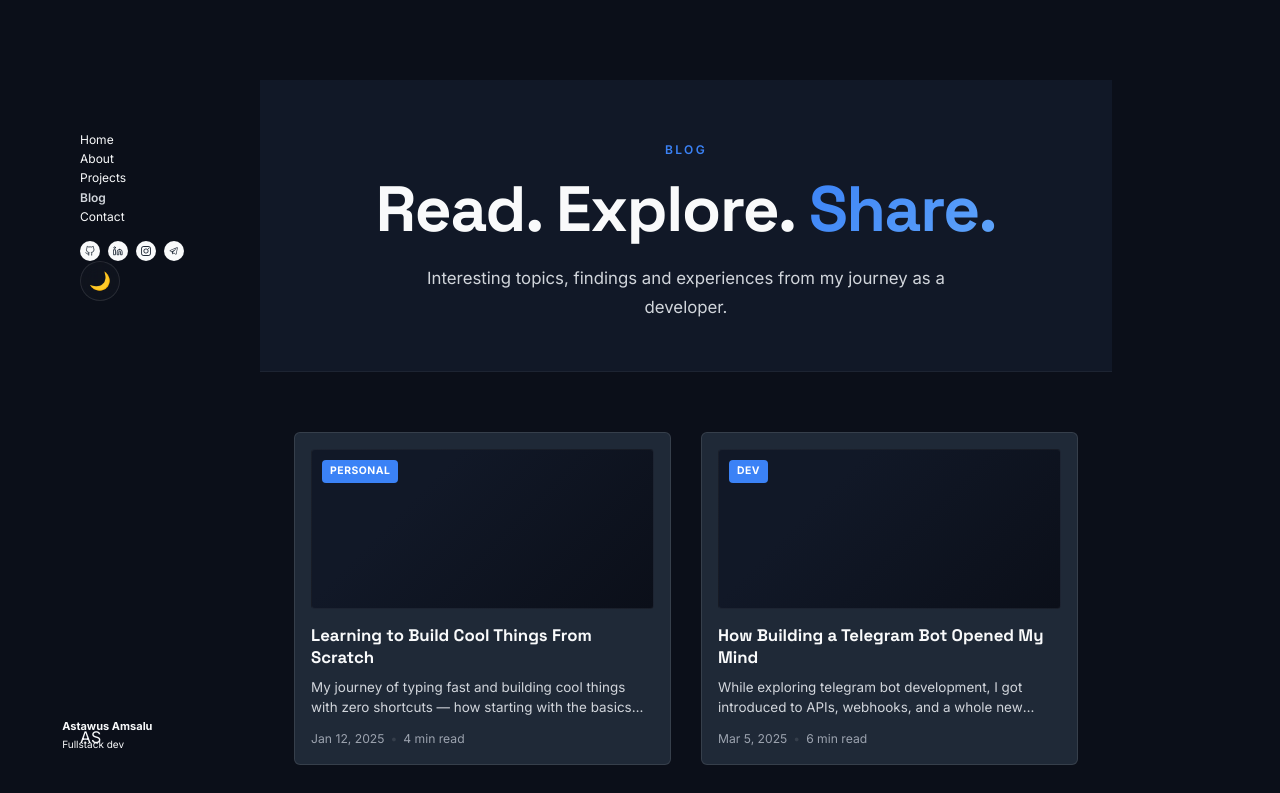
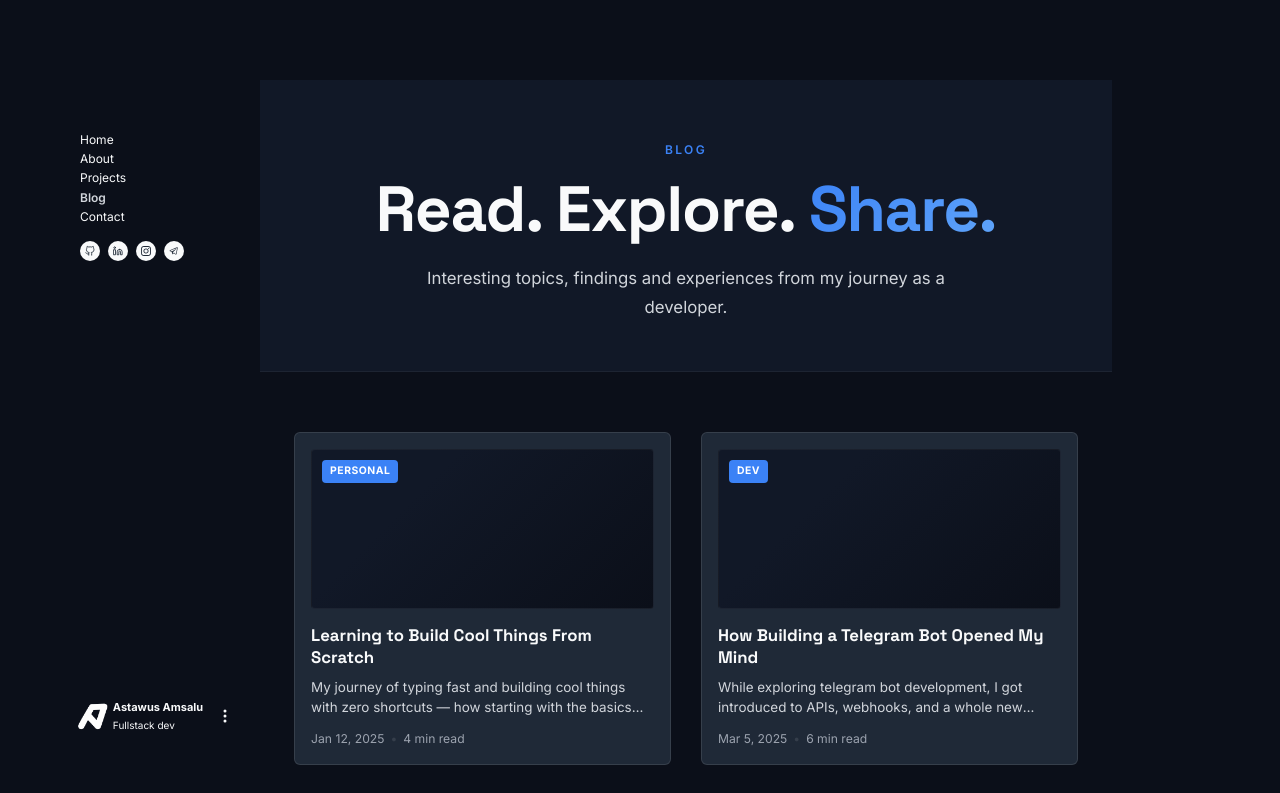
Before and after one commit to Zking4ever/Zking4ever, a React (Vite) app in the folder Portfolio(React)/: page /blog in a window 1280 px wide. Shown: the top 793 px of the page. Built offline with nearby package versions, Linux system fonts and the light colour scheme.

Commit message:
enhanced header with theme toggle and updated logo; added fadeInRight animation

```diff
--- a/Portfolio(React)/src/components/Header.css
+++ b/Portfolio(React)/src/components/Header.css
@@ -19,6 +19,13 @@
   gap: 6px;
   position: absolute;
   bottom: 15px;
+  padding-left: 15px;
+  border-radius: var(--radius-pill);
+  transform: translateX(-15px);
+  cursor: pointer;
+}
+.header-logo:hover {
+  background: var(--bg-card-hover);
 }
 .header-logo img{
   width: 72px;
@@ -41,6 +48,9 @@
   font-size: 11px;
   overflow: visible;
   text-wrap-mode: nowrap;
+}
+.header-logo .icon{
+  transform: translateX(-37px);
 }
 
 .nav-link {
@@ -94,9 +104,6 @@
 }
 
 /* ===== THEME PICKER ===== */
-.theme-picker {
-  position: relative;
-}
 
 .theme-btn {
   width: 40px;
@@ -121,8 +128,7 @@
 
 .theme-dropdown {
   position: absolute;
-  top: calc(100% + 10px);
-  right: 0;
+  left: 100%;
   background: var(--bg-card);
   border: 1px solid var(--border-medium);
   border-radius: var(--radius-md);
@@ -130,9 +136,8 @@
   min-width: 130px;
   box-shadow: var(--shadow-lg);
   display: flex;
-  flex-direction: column;
   gap: 4px;
-  animation: fadeInUp 0.2s ease;
+  animation: fadeInRight 0.2s ease;
   z-index: 10;
 }
 
@@ -159,7 +164,7 @@
 
 .theme-option--active {
   background: rgba(124,106,255,0.12);
-  color: var(--accent-primary);
+  color: var(--text-primary);
 }
 
 /* ===== HAMBURGER ===== */
@@ -273,7 +278,7 @@
   .header-logo img{
     transform: none;
   }
-  .header-logo .details{
+  .header-logo .details,.header-logo .icon{
     display: none;
   }
   .header-nav ,.theme-btn{ display: none; }
--- a/Portfolio(React)/src/components/Header.tsx
+++ b/Portfolio(React)/src/components/Header.tsx
@@ -3,10 +3,15 @@ import { Link, useLocation } from 'react-router-dom';
 import { useTheme, type Theme } from '../context/ThemeContext';
 import './Header.css';
 import logo from '../assets/logo.png';
+import lightLogo from '../assets/light-logo.png';
 import { LiaTelegramPlane } from 'react-icons/lia';
 import { FaInstagram } from 'react-icons/fa';
 import { LuLinkedin } from 'react-icons/lu';
 import { FiGithub } from 'react-icons/fi';
+import { IoSunnyOutline } from "react-icons/io5";
+import { LuMoon } from "react-icons/lu";
+import { ImCool } from "react-icons/im";
+import { BsThreeDotsVertical } from "react-icons/bs";
 
 const NAV_LINKS = [
   { label: 'Home',     path: '/'        },
@@ -16,10 +21,10 @@ const NAV_LINKS = [
   { label: 'Contact',  path: '/contact' },
 ];
 
-const THEME_META: Record<Theme, { label: string; icon: string }> = {
-  dark:   { label: 'Dark',   icon: '🌙' },
-  light:  { label: 'Light',  icon: '☀️' },
-  aurora: { label: 'Aurora', icon: '🌌' },
+const THEME_META: Record<Theme, { label: string; icon: React.ReactNode }> = {
+  dark:   { label: 'Dark',   icon: <LuMoon /> },
+  light:  { label: 'Light',  icon: <IoSunnyOutline /> },
+  aurora: { label: 'Cool', icon: <ImCool /> },
 };
 
 export default function Header() {
@@ -50,15 +55,35 @@ export default function Header() {
   return (
     <>
       <header className={`header`}>
-          {/* Logo */}
-          <Link to="/" className="header-logo" aria-label="Home">
-            {theme=='light' ? <img src={logo} alt="Logo" className="logo-image" /> : 'AS' }
-            <div className="details">
+          <div className="header-logo" aria-label="Home">
+            <img src={theme=='light' ? logo : lightLogo} alt="Logo" className="logo-image" />
+            <div className="details"
+                onClick={() => setThemeOpen(o => !o)}
+                aria-label="More settings"
+                title={`Site settings (current theme: ${THEME_META[theme].label})`}
+              >
               <span className="name">Astawus Amsalu</span>
               <span>Fullstack dev</span>
             </div>
-          </Link>
-          {/* Desktop nav */}
+            <div className="icon">
+              <BsThreeDotsVertical />
+            </div>
+            {themeOpen && (
+                <div className="theme-dropdown">
+                  {(Object.keys(THEME_META) as Theme[]).map(t => (
+                    <button
+                      key={t}
+                      className={`theme-option${theme === t ? ' theme-option--active' : ''}`}
+                      onClick={() => { setTheme(t); setThemeOpen(false); }}
+                    >
+                      {THEME_META[t].icon}
+                      <span>{THEME_META[t].label}</span>
+                    </button>
+                  ))}
+                </div>
+              )}
+          </div>
+
           <nav className="header-nav" aria-label="Main navigation">
             {NAV_LINKS.map(({ label, path }) => (
               <Link
@@ -72,41 +97,14 @@ export default function Header() {
           </nav>
           {/* Socals */}
           <div className="socials">
-            <a href="https://github.com/Zking4ever"><FiGithub /></a>
-            <a href="https://linkedin.com/in/astawus-amsalu-281048339"><LuLinkedin /></a>
-            <a href="https://www.instagram.com/astawusamsalu/"><FaInstagram /></a>
-            <a href="https://t.me/astawus12"><LiaTelegramPlane /></a>
+            <a href="https://github.com/Zking4ever" target="_blank"><FiGithub /></a>
+            <a href="https://linkedin.com/in/astawus-amsalu-281048339" target="_blank"><LuLinkedin /></a>
+            <a href="https://www.instagram.com/astawusamsalu/" target="_blank"><FaInstagram /></a>
+            <a href="https://t.me/astawus12" target="_blank"><LiaTelegramPlane /></a>
           </div>
 
-          {/* Right controls */}
           <div className="header-controls">
-            {/* Theme picker */}
-            <div className="theme-picker" ref={themeRef}>
-              <button
-                className="theme-btn"
-                onClick={() => setThemeOpen(o => !o)}
-                aria-label="Switch theme"
-                title={`Theme: ${THEME_META[theme].label}`}
-              >
-                <span>{THEME_META[theme].icon}</span>
-              </button>
-              {themeOpen && (
-                <div className="theme-dropdown">
-                  {(Object.keys(THEME_META) as Theme[]).map(t => (
-                    <button
-                      key={t}
-                      className={`theme-option${theme === t ? ' theme-option--active' : ''}`}
-                      onClick={() => { setTheme(t); setThemeOpen(false); }}
-                    >
-                      <span>{THEME_META[t].icon}</span>
-                      <span>{THEME_META[t].label}</span>
-                    </button>
-                  ))}
-                </div>
-              )}
-            </div>
-
-            {/* Hamburger */}
+             {/* Hamburger */}
             <button
               className={`hamburger${menuOpen ? ' hamburger--open' : ''}`}
               onClick={() => setMenuOpen(o => !o)}
--- a/Portfolio(React)/src/index.css
+++ b/Portfolio(React)/src/index.css
@@ -203,6 +203,10 @@ button {
   from { opacity: 0; transform: translateY(30px); }
   to   { opacity: 1; transform: translateY(0); }
 }
+@keyframes fadeInRight {
+  from { opacity: 0; transform: translateX(-30px); }
+  to   { opacity: 1; transform: translateX(0); }
+}
 @keyframes fadeIn {
   from { opacity: 0; }
   to   { opacity: 1; }
```
Also changed, not shown: Portfolio(React)/src/assets/light-logo.png (added).
